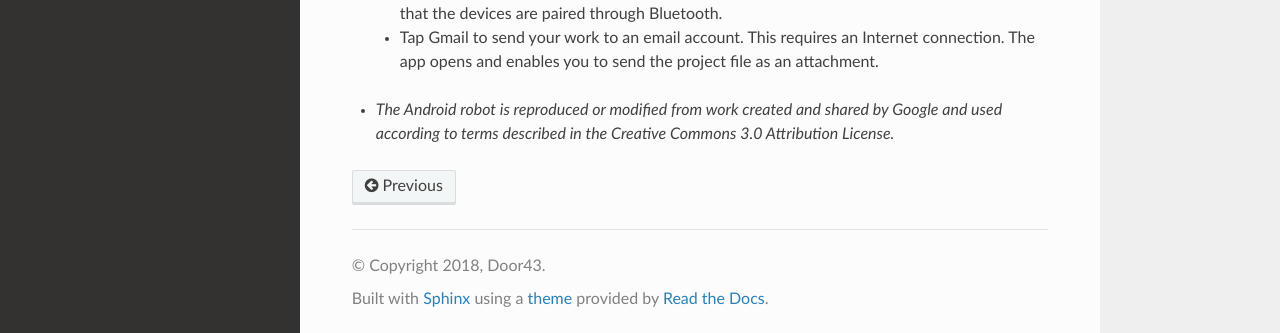
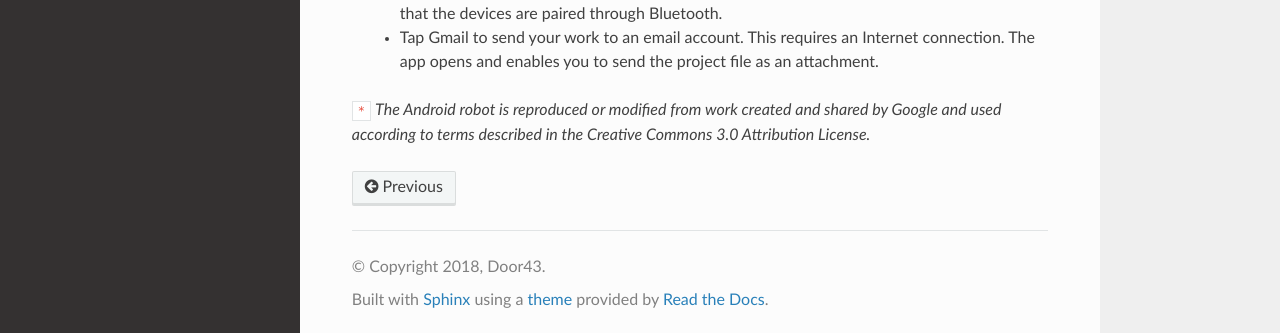
Before and after one commit to unfoldingWord-dev/translationStudio-Info, a Sphinx documentation site: the page built from docs/tUpload.rst, in a window 1280 px wide and 900 px high, scrolled down 1212 px. Shown: the part 564-897 px from the top of the window. Built offline with Sphinx 7.4.7 and the Read the Docs theme 2.0.0, drawn with Linux system fonts in a browser that asks for light colours; pages that are not in the unit, such as notebooks, are missing from menus.

```diff
--- a/docs/tUpload.rst
+++ b/docs/tUpload.rst
@@ -76,4 +76,4 @@ There are six Upload/Export options.
   * Tap Gmail to send your work to an email account. This requires an Internet connection. The app opens and enables you to send the project file as an attachment.
 
 
-* *The Android robot is reproduced or modified from work created and shared by Google and used according to terms described in the Creative Commons 3.0 Attribution License.*
+``*`` *The Android robot is reproduced or modified from work created and shared by Google and used according to terms described in the Creative Commons 3.0 Attribution License.*
```
